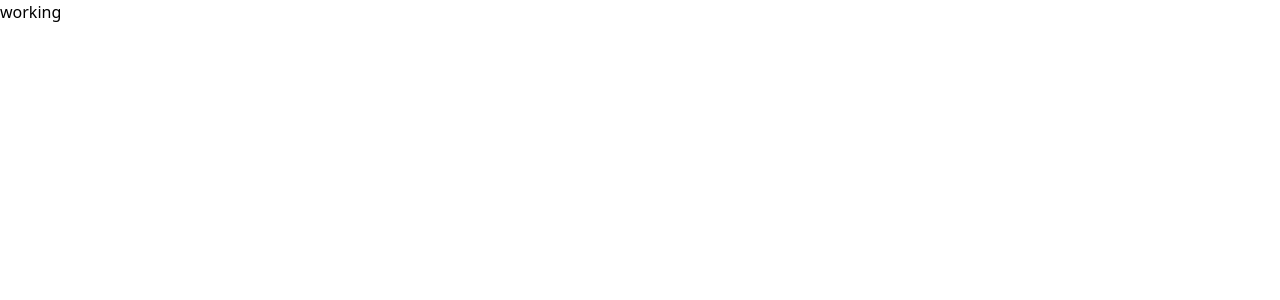
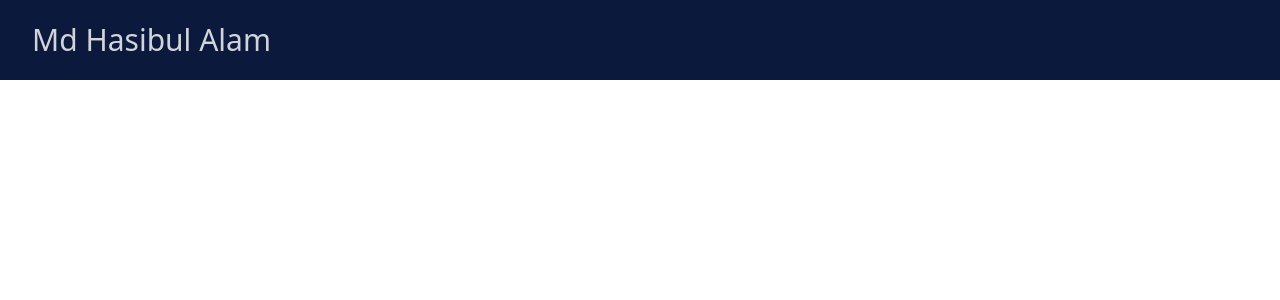
Before and after one commit to hasibmiraz/portfolio, a React (Create React App) app: page / in a window 1280 px wide. Shown: the top 300 px of the page. Built offline with nearby package versions, Linux system fonts and the light colour scheme.

Commit message:
Added header

```diff
--- a/src/App.js
+++ b/src/App.js
@@ -1,9 +1,10 @@
 import './App.css';
+import Header from './components/Header';
 
 function App() {
   return (
     <div>
-      <h1>working</h1>
+      <Header />
     </div>
   );
 }
--- a/src/components/Header.jsx
+++ b/src/components/Header.jsx
@@ -0,0 +1,15 @@
+import React from 'react';
+
+const Header = () => {
+  return (
+    <div className="fixed w-full h-[80px] flex justify-between items-center px-4 bg-[#0a193c] text-gray-300">
+      <div>
+        <h2 className="text-3xl cursor-pointer hover:bg-gray-600 duration-300 px-4 py-2">
+          Md Hasibul Alam
+        </h2>
+      </div>
+    </div>
+  );
+};
+
+export default Header;
```
